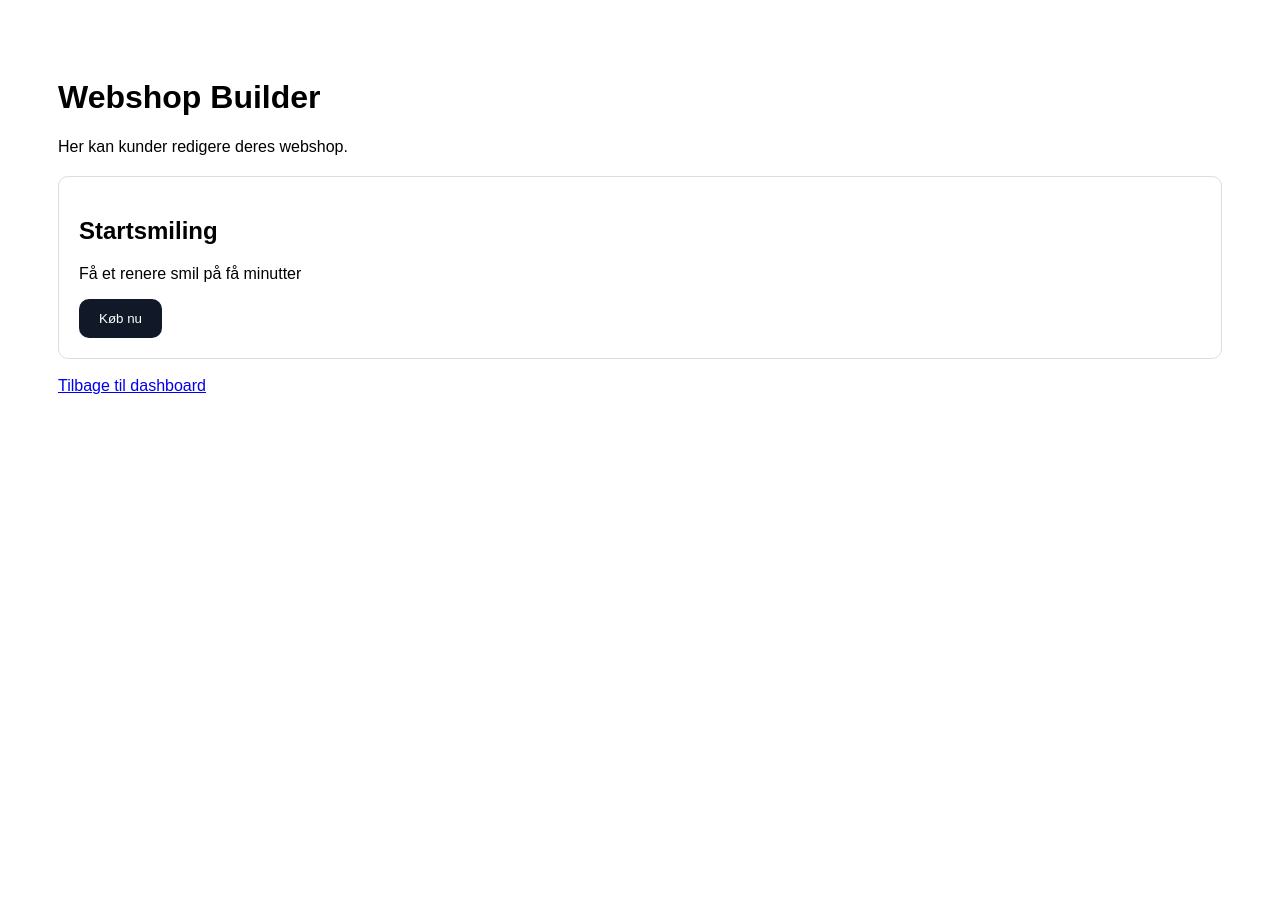
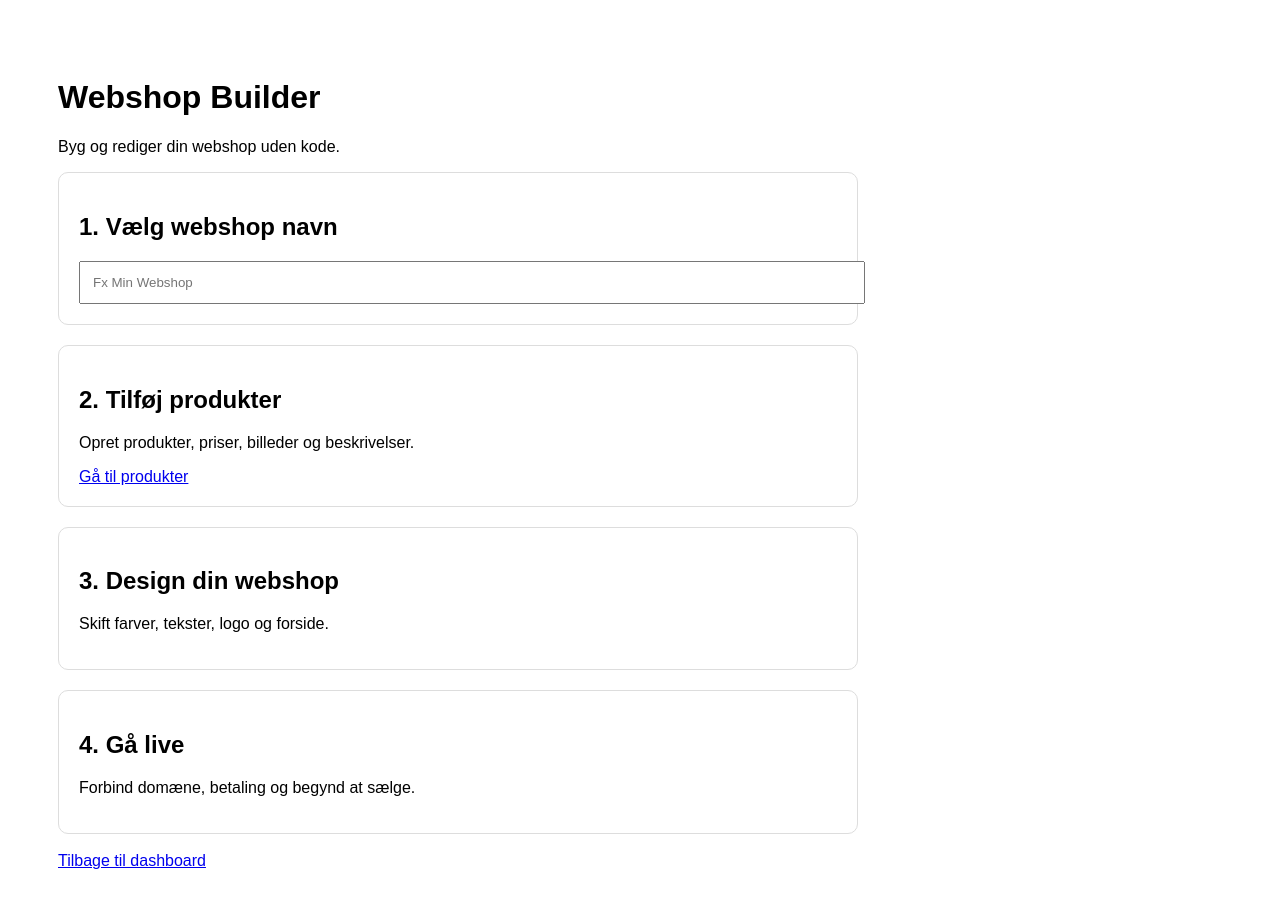
Before and after one commit to postjkhandel-ship-it/shoppilot, a Next.js app: page /builder in a window 1280 px wide. Shown: the top 908 px of the page. Before the commit the page ends 800 px from the top, so only its background shows below. Built offline with nearby package versions, Linux system fonts and the light colour scheme.

Commit message:
Update page.js

```diff
--- a/app/builder/page.js
+++ b/app/builder/page.js
@@ -2,35 +2,32 @@ export default function Builder() {
   return (
     <main style={{ padding: "50px", fontFamily: "Arial" }}>
       <h1>Webshop Builder</h1>
+      <p>Byg og rediger din webshop uden kode.</p>
 
-      <p>Her kan kunder redigere deres webshop.</p>
+      <div style={{ display: "grid", gap: "20px", maxWidth: "800px" }}>
+        <div style={{ border: "1px solid #ddd", padding: "20px", borderRadius: "10px" }}>
+          <h2>1. Vælg webshop navn</h2>
+          <input placeholder="Fx Min Webshop" style={{ padding: "12px", width: "100%" }} />
+        </div>
 
-      <div
-        style={{
-          border: "1px solid #ddd",
-          padding: "20px",
-          borderRadius: "10px",
-          marginTop: "20px",
-        }}
-      >
-        <h2>Startsmiling</h2>
-        <p>Få et renere smil på få minutter</p>
+        <div style={{ border: "1px solid #ddd", padding: "20px", borderRadius: "10px" }}>
+          <h2>2. Tilføj produkter</h2>
+          <p>Opret produkter, priser, billeder og beskrivelser.</p>
+          <a href="/products">Gå til produkter</a>
+        </div>
 
-        <button
-          style={{
-            background: "#111827",
-            color: "white",
-            border: "none",
-            padding: "12px 20px",
-            borderRadius: "10px",
-          }}
-        >
-          Køb nu
-        </button>
+        <div style={{ border: "1px solid #ddd", padding: "20px", borderRadius: "10px" }}>
+          <h2>3. Design din webshop</h2>
+          <p>Skift farver, tekster, logo og forside.</p>
+        </div>
+
+        <div style={{ border: "1px solid #ddd", padding: "20px", borderRadius: "10px" }}>
+          <h2>4. Gå live</h2>
+          <p>Forbind domæne, betaling og begynd at sælge.</p>
+        </div>
       </div>
 
       <br />
-
       <a href="/dashboard">Tilbage til dashboard</a>
     </main>
   );
```
